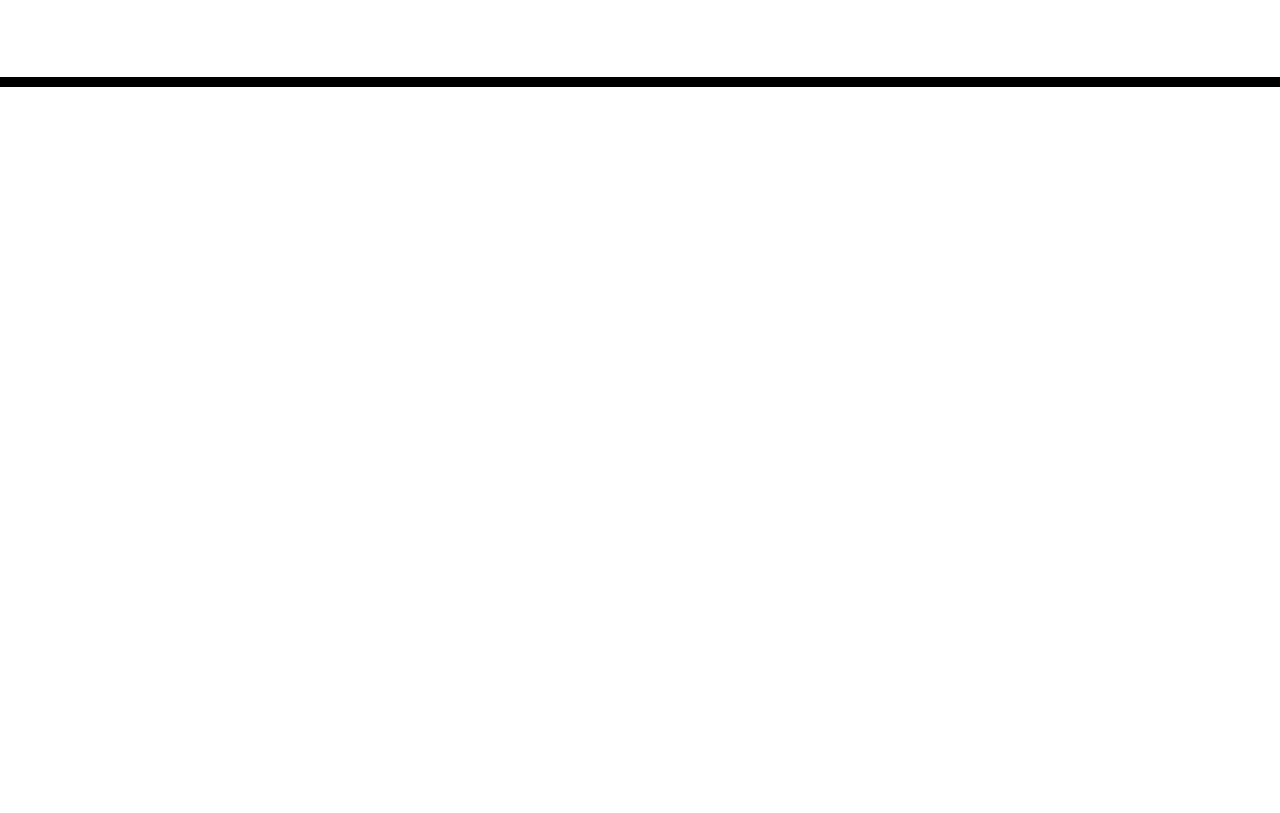
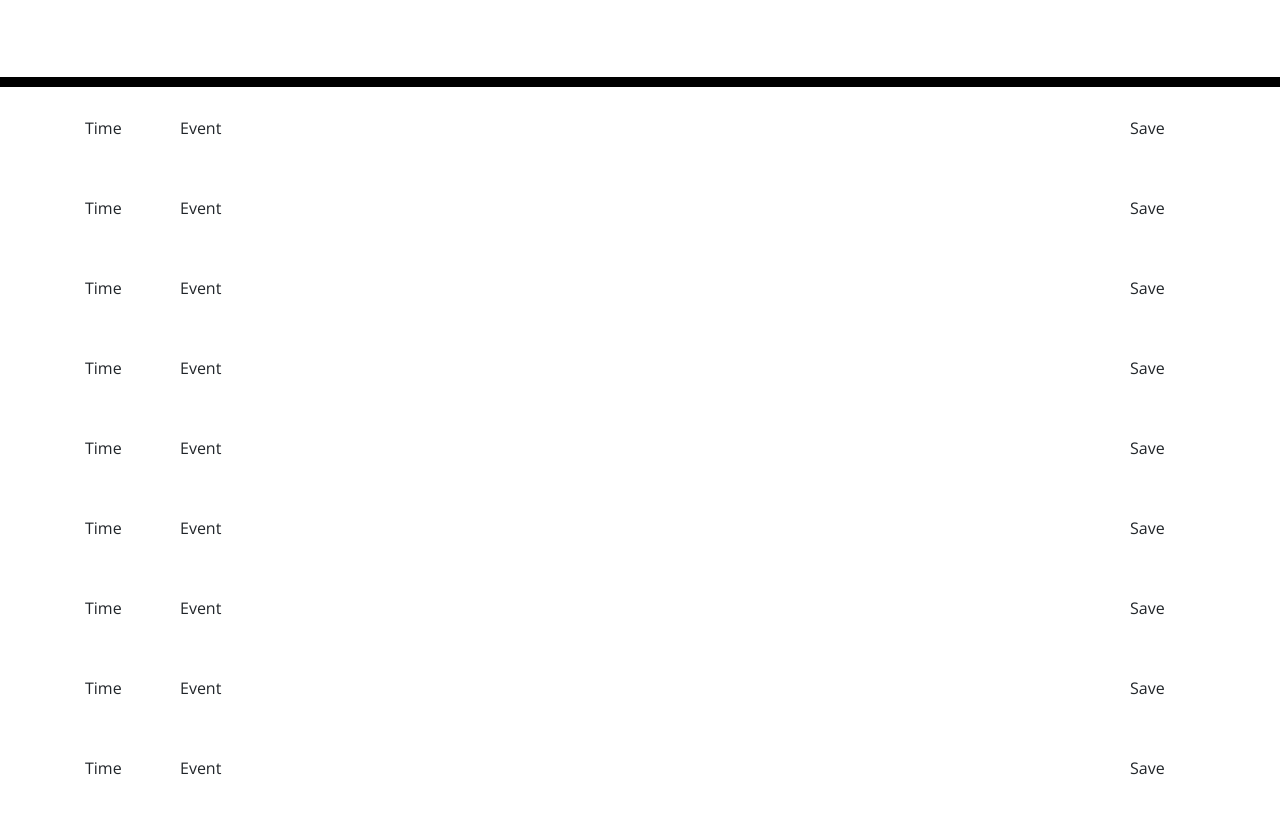
Before and after one commit to Halleys-Comet/daily-planner, a plain HTML site: page Develop/index.html in a window 1280 px wide. Shown: the part 181-994 px from the top of the page. Before the commit the page ends 800 px from the top, so only its background shows below. Drawn offline with nearby package versions, Linux system fonts and the light colour scheme.

Commit message:
get initial grid setup

```diff
--- a/Develop/index.html
+++ b/Develop/index.html
@@ -30,6 +30,51 @@
     </header>
     <div class="container">
       <!-- Timeblocks go here -->
+      <div class="row">
+        <div class="col">Time</div>
+        <div class="col-10">Event</div>
+        <div class="col">Save</div>
+      </div>
+      <div class="row">
+        <div class="col">Time</div>
+        <div class="col-10">Event</div>
+        <div class="col">Save</div>
+      </div>
+      <div class="row">
+        <div class="col">Time</div>
+        <div class="col-10">Event</div>
+        <div class="col">Save</div>
+      </div>
+      <div class="row">
+        <div class="col">Time</div>
+        <div class="col-10">Event</div>
+        <div class="col">Save</div>
+      </div>
+      <div class="row">
+        <div class="col">Time</div>
+        <div class="col-10">Event</div>
+        <div class="col">Save</div>
+      </div>
+      <div class="row">
+        <div class="col">Time</div>
+        <div class="col-10">Event</div>
+        <div class="col">Save</div>
+      </div>
+      <div class="row">
+        <div class="col">Time</div>
+        <div class="col-10">Event</div>
+        <div class="col">Save</div>
+      </div>
+      <div class="row">
+        <div class="col">Time</div>
+        <div class="col-10">Event</div>
+        <div class="col">Save</div>
+      </div>
+      <div class="row">
+        <div class="col">Time</div>
+        <div class="col-10">Event</div>
+        <div class="col">Save</div>
+      </div>
     </div>
 
     <script src="https://code.jquery.com/jquery-3.4.1.min.js"></script>
```
